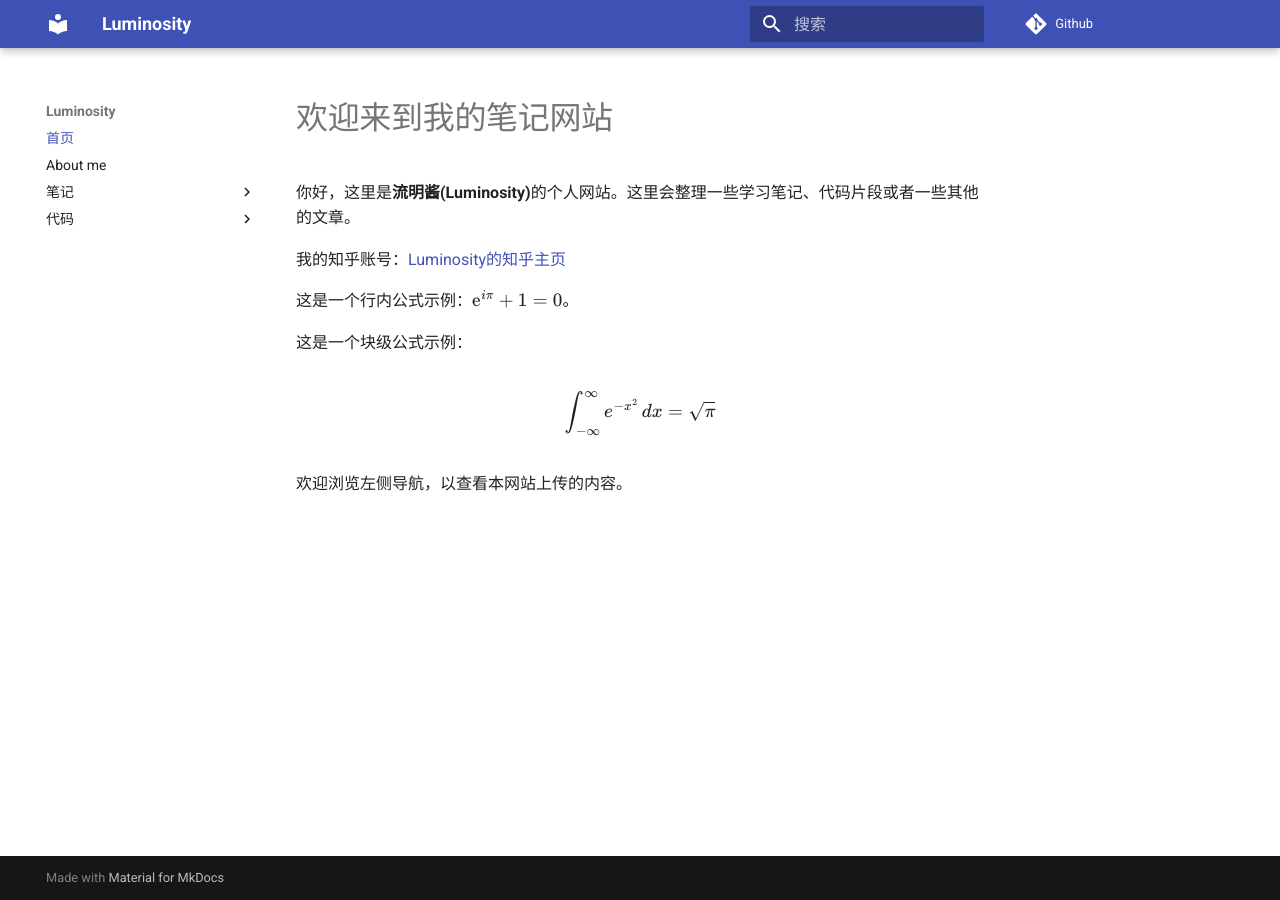
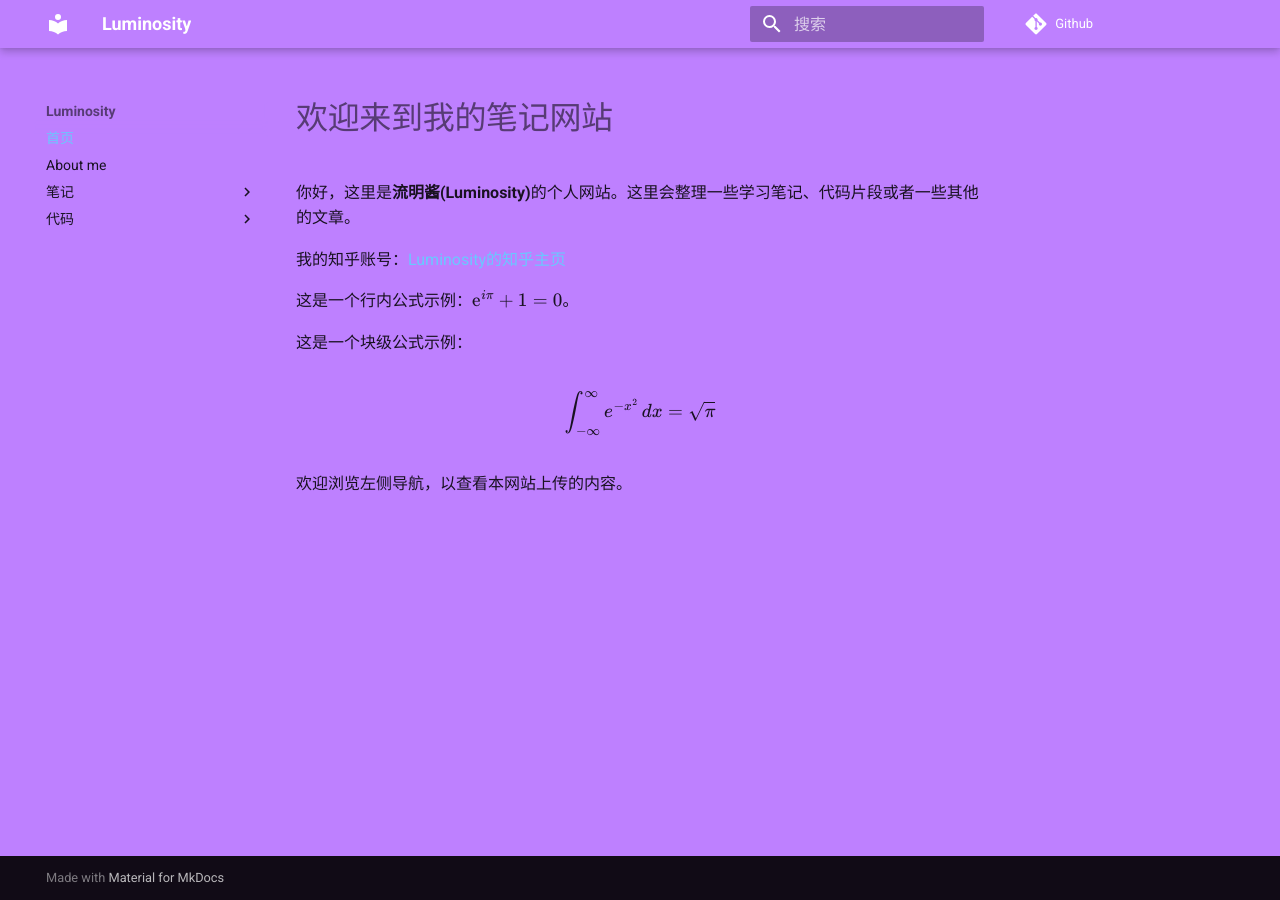
Before and after one commit to AvePhysica/notes, an MkDocs documentation site: the page built from docs/index.md, in a window 1280 px wide. Built offline with MkDocs 1.6.1 and Material for MkDocs 9.7.7, drawn with Linux system fonts in a browser that asks for light colours; comment, search, counter and statistics services are not loaded.

Commit message:
Fix Material theme colors using custom CSS variables

```diff
--- /dev/null
+++ b/docs/stylesheets/extra.css
@@ -0,0 +1,20 @@
+:root {
+  --site-theme-primary: #69C8FF;
+  --site-theme-accent: #9938FF;
+  --site-theme-background: #BE80FF;
+}
+
+[data-md-color-scheme="default"] {
+  --md-primary-fg-color: var(--site-theme-primary);
+  --md-primary-fg-color--light: #8bd6ff;
+  --md-primary-fg-color--dark: #45b9ff;
+  --md-accent-fg-color: var(--site-theme-accent);
+  --md-default-bg-color: var(--site-theme-background);
+}
+
+[data-md-color-scheme="default"] .md-content,
+[data-md-color-scheme="default"] .md-sidebar,
+[data-md-color-scheme="default"] .md-header,
+[data-md-color-scheme="default"] .md-tabs {
+  background-color: transparent;
+}
--- a/mkdocs.yml
+++ b/mkdocs.yml
@@ -60,9 +60,7 @@
 theme:
   name: material
   palette:
-    primary: #69C8FF
-    accent: #9938FF
-    background: #BE80FF
+    scheme: default
   features:
     - search.highlight
     - search.indexes
@@ -80,3 +78,6 @@
   - javascripts/mathjax.js
   - https://polyfill.io/v3/polyfill.min.js?features=es6
   - https://cdn.jsdelivr.net/npm/mathjax@3/es5/tex-mml-chtml.js
+
+extra_css:
+  - stylesheets/extra.css
```
